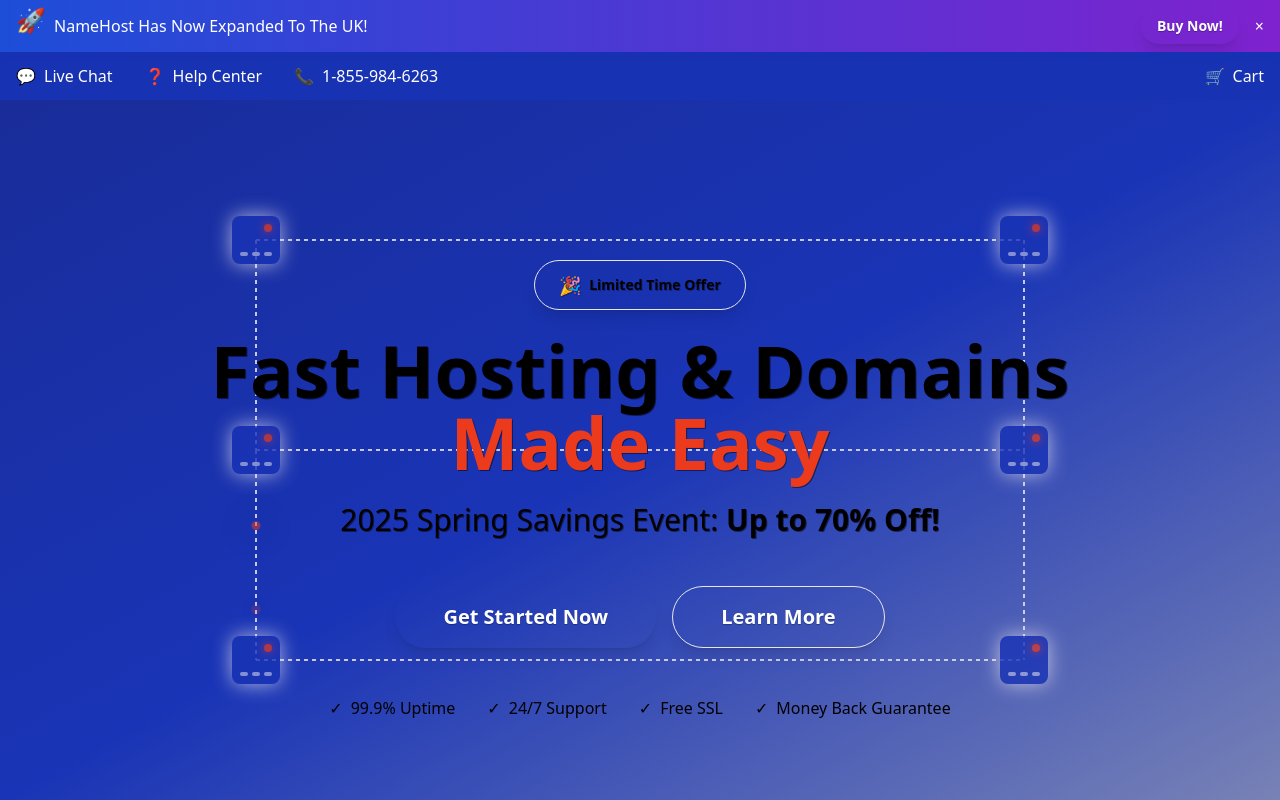
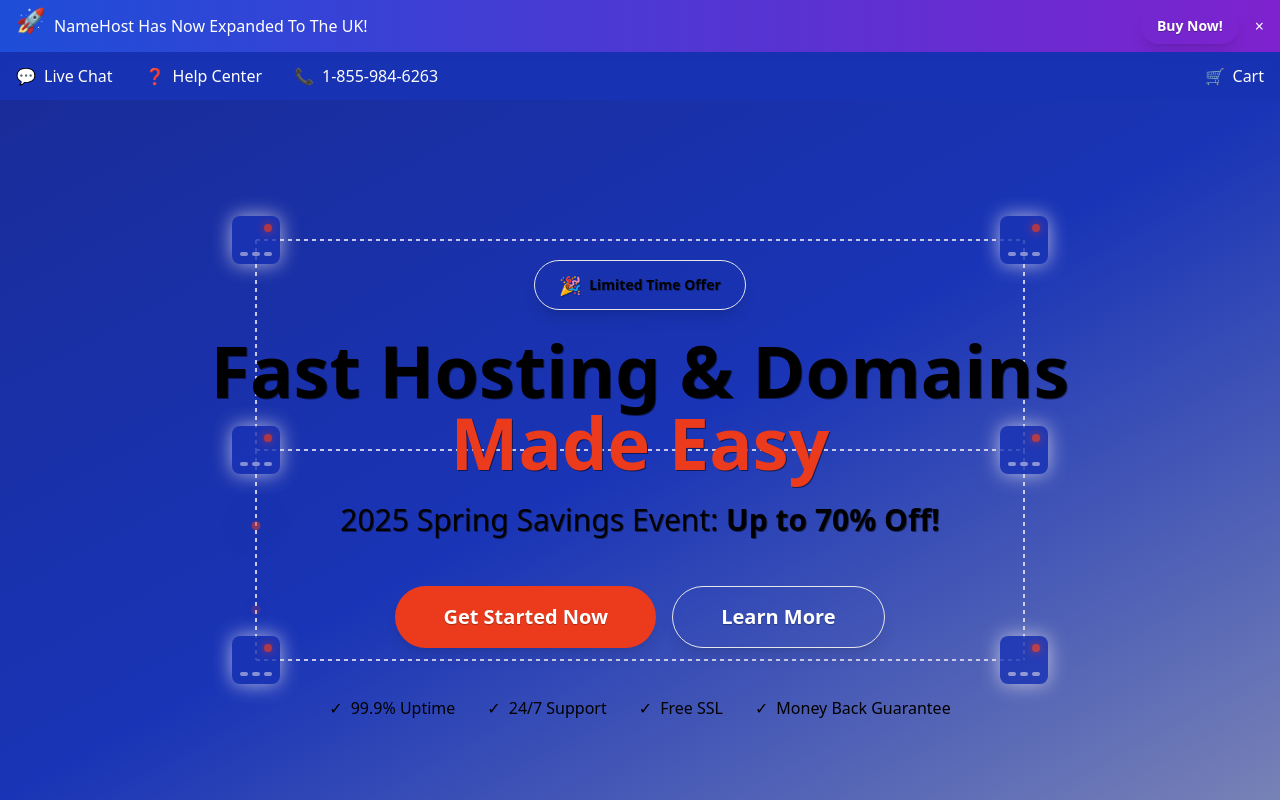
Before and after one commit to nirzaf/amazync, a React (Vite) app: page / in a window 1280 px wide. Shown: the top 800 px of the page. Built offline with nearby package versions, Linux system fonts and the light colour scheme.

Commit message:
style(HeroSection): update button background colors for improved visibility

```diff
--- a/src/components/HeroSection.tsx
+++ b/src/components/HeroSection.tsx
@@ -141,7 +141,7 @@
                 transition={{ duration: 0.5, delay: 0.5 }}
                 className="max-w-xl mx-auto relative flex flex-col sm:flex-row gap-4 justify-center"
               >
-                <Button variant="primary" size="lg" className={`bg-[${colors.persianBlue}] hover:bg-[${colors.internationalKleinBlue}] text-white`}>
+                <Button variant="primary" size="lg" className="bg-[#EC3A1C] hover:bg-[#7882B6] text-white">
                   Get Started Now
                 </Button>
                 <Button variant="secondary" size="lg" className={`bg-[${colors.chiliRed}] hover:bg-[${colors.glaucous}] text-white`}>
```
